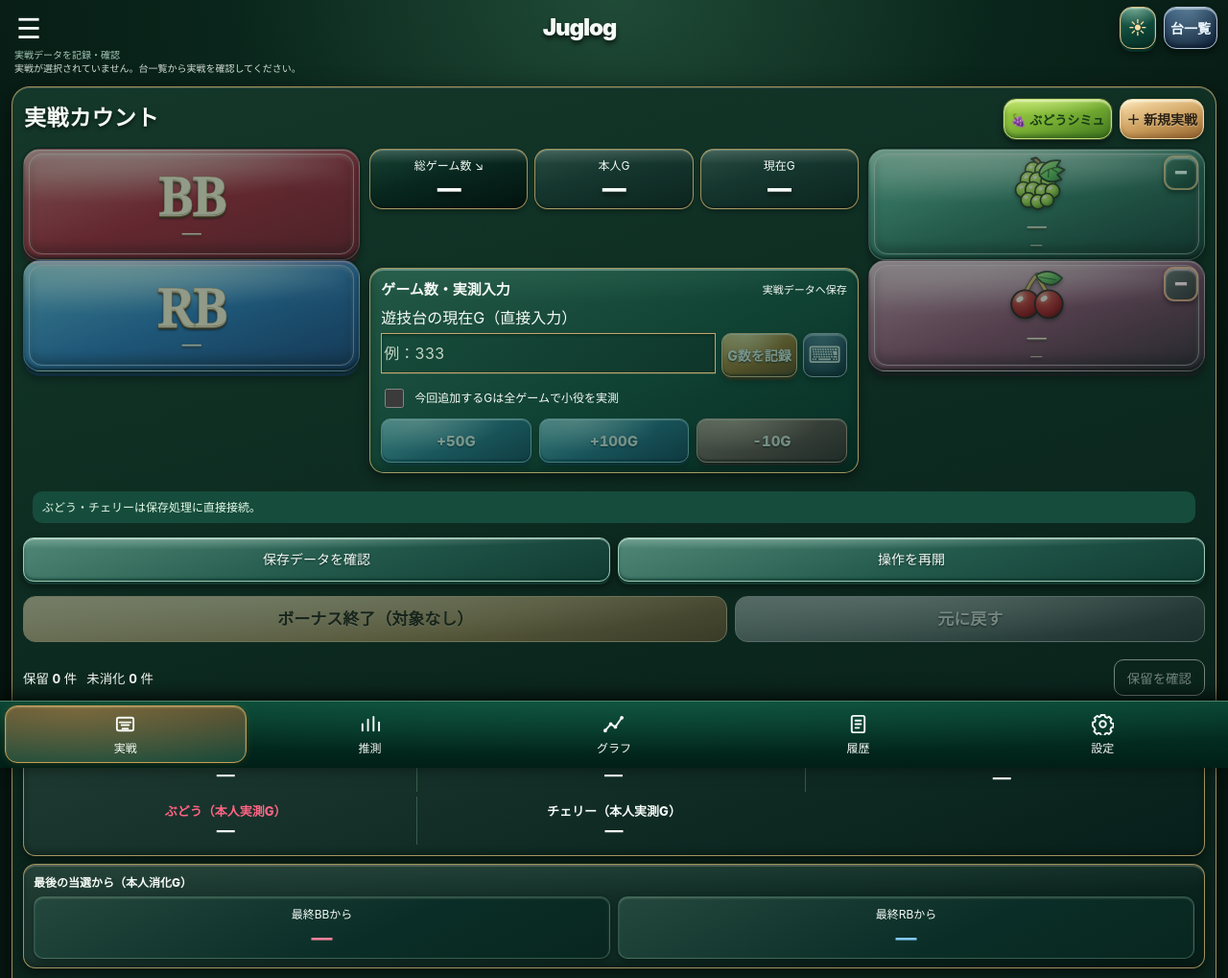
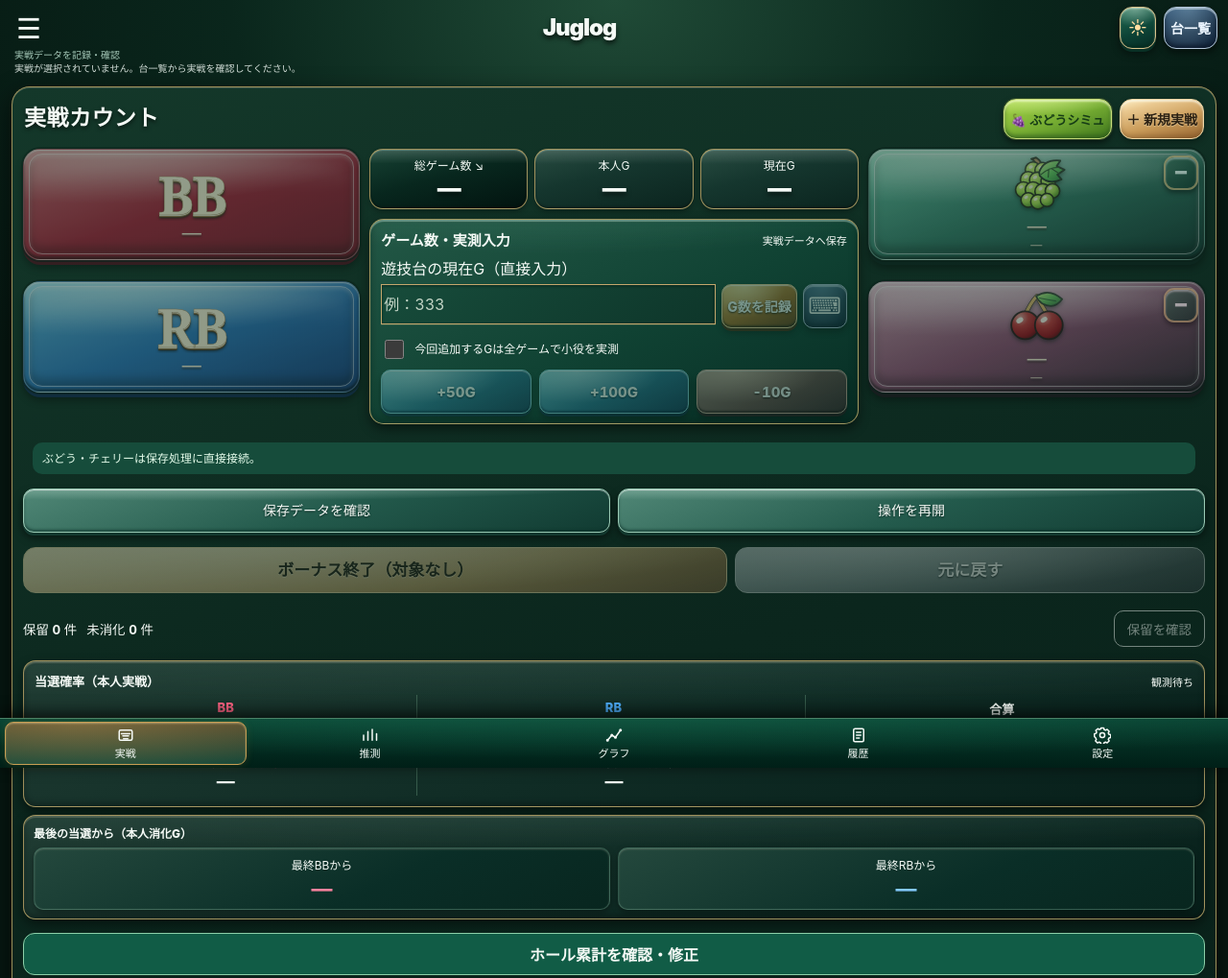
Before and after one commit to aiyoriaosisy1985-sketch/juglog-stage16-preview, a plain HTML site: page index.html in a window 1280 px wide. Shown: the top 1019 px of the page at 96% size. Drawn offline with Linux system fonts and the light colour scheme.

Commit message:
Stage18: compact landscape bottom tabs and close gap below game stats

```diff
--- a/stage16-main.css
+++ b/stage16-main.css
@@ -158,18 +158,21 @@ html[data-theme=light] #p8-create-dialog input{background:#fff;color:#173b31;bor
 #panel-play .entrycontrols{gap:7px;}
 #panel-play .entrycontrols :is(input,button){min-height:var(--p8-tap-target);}
 #panel-play .button-grid{gap:10px;}
-/* Stage18 A: BB/RB | game status/input | grape/cherry. Landscape only. */
+/* Stage18 A: three-column landscape layout and compact controls; portrait unchanged. */
 @media (orientation:landscape) and (min-width:640px){
   #panel-play{display:grid;grid-template-columns:minmax(132px,1fr) minmax(220px,1.45fr) minmax(132px,1fr);column-gap:10px;align-content:start}
   #panel-play>.heading{grid-column:1/-1;grid-row:1}
   #panel-play>.statline{grid-column:2;grid-row:2}
-  #panel-play>.entry{grid-column:2;grid-row:3}
+  #panel-play>.entry{grid-column:2;grid-row:3 / span 3;align-self:start;margin-top:0}
   #panel-play>.button-grid{display:contents}
-  #panel-play>.button-grid>.keywrap:nth-child(1){grid-column:1;grid-row:2}
-  #panel-play>.button-grid>.keywrap:nth-child(2){grid-column:1;grid-row:3}
-  #panel-play>.button-grid>.keywrap:nth-child(3){grid-column:3;grid-row:2}
-  #panel-play>.button-grid>.keywrap:nth-child(4){grid-column:3;grid-row:3}
+  #panel-play>.button-grid>.keywrap:nth-child(1){grid-column:1;grid-row:2 / span 2}
+  #panel-play>.button-grid>.keywrap:nth-child(2){grid-column:1;grid-row:4 / span 2}
+  #panel-play>.button-grid>.keywrap:nth-child(3){grid-column:3;grid-row:2 / span 2}
+  #panel-play>.button-grid>.keywrap:nth-child(4){grid-column:3;grid-row:4 / span 2}
   #panel-play>:not(.heading):not(.statline):not(.entry):not(.button-grid){grid-column:1/-1}
+  html .bottom{height:calc(52px + env(safe-area-inset-bottom));padding:3px 5px max(3px,env(safe-area-inset-bottom))}
+  html .bottom button{min-height:44px;font-size:11px;gap:1px;border-radius:9px}
+  html .bottom svg{width:18px;height:18px}
 }
 #panel-play .keywrap{min-width:0;}
 #panel-play .key{position:relative;min-width:0;width:100%;touch-action:manipulation;display:flex;align-items:center;justify-content:center;flex-direction:column;gap:5px;overflow:hidden;}
```
